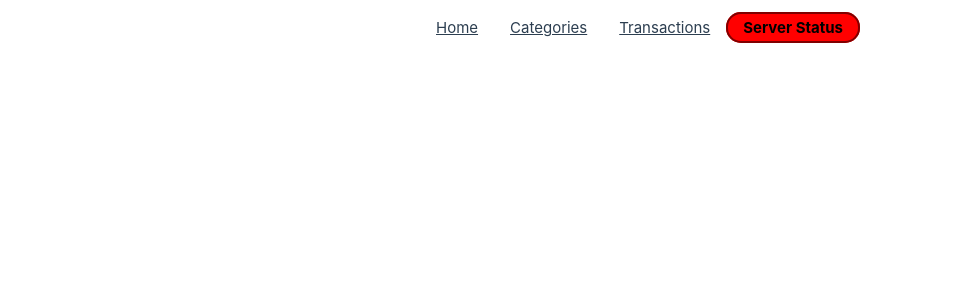
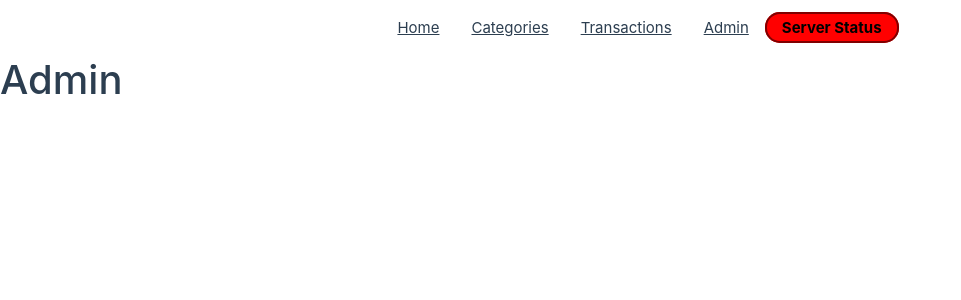
Before and after one commit to Antzy21/Money-Tracker-2.0, a Vue app in the folder Client-ui/: page /admin in a window 1280 px wide. Shown: the top 300 px of the page, without its empty margins (0-961 px from the left). Built offline with nearby package versions, Linux system fonts and the light colour scheme; no server answers.

Commit message:
Add admin page

```diff
--- a/Client-ui/src/App.vue
+++ b/Client-ui/src/App.vue
@@ -9,6 +9,7 @@ import HealthCheck from './components/HealthCheck.vue'
       <RouterLink to="/">Home</RouterLink>
       <RouterLink to="/categories">Categories</RouterLink>
       <RouterLink to="/transactions">Transactions</RouterLink>
+      <RouterLink to="/admin">Admin</RouterLink>
       <HealthCheck></HealthCheck>
     </nav>
   </header>
--- a/Client-ui/src/router/index.ts
+++ b/Client-ui/src/router/index.ts
@@ -2,6 +2,7 @@ import { createRouter, createWebHistory } from 'vue-router'
 import Categories from '@/views/Categories.vue'
 import Transactions from '@/views/Transactions.vue'
 import HomeView from '@/views/Home.vue'
+import Admin from '@/views/Admin.vue'
 
 const routes = [
   {
@@ -19,6 +20,11 @@ const routes = [
     name: 'Transactions',
     component: Transactions
   },
+  {
+    path: '/admin',
+    name: 'Admin',
+    component: Admin
+  },
 ]
 
 const router = createRouter({
--- /dev/null
+++ b/Client-ui/src/views/Admin.vue
@@ -0,0 +1,7 @@
+<script setup lang="ts">
+
+</script>
+
+<template>
+  <h1>Admin</h1>
+</template>
```
